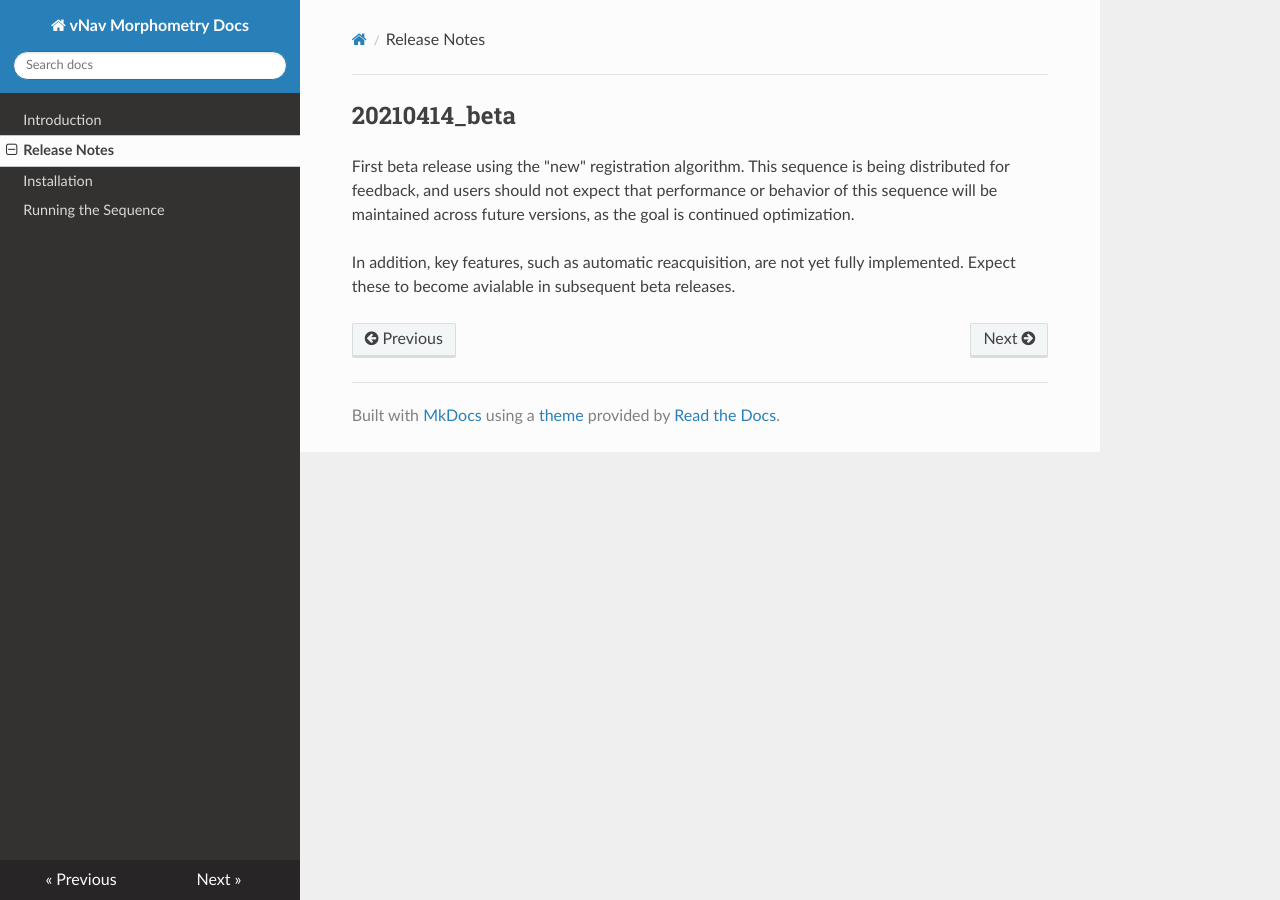
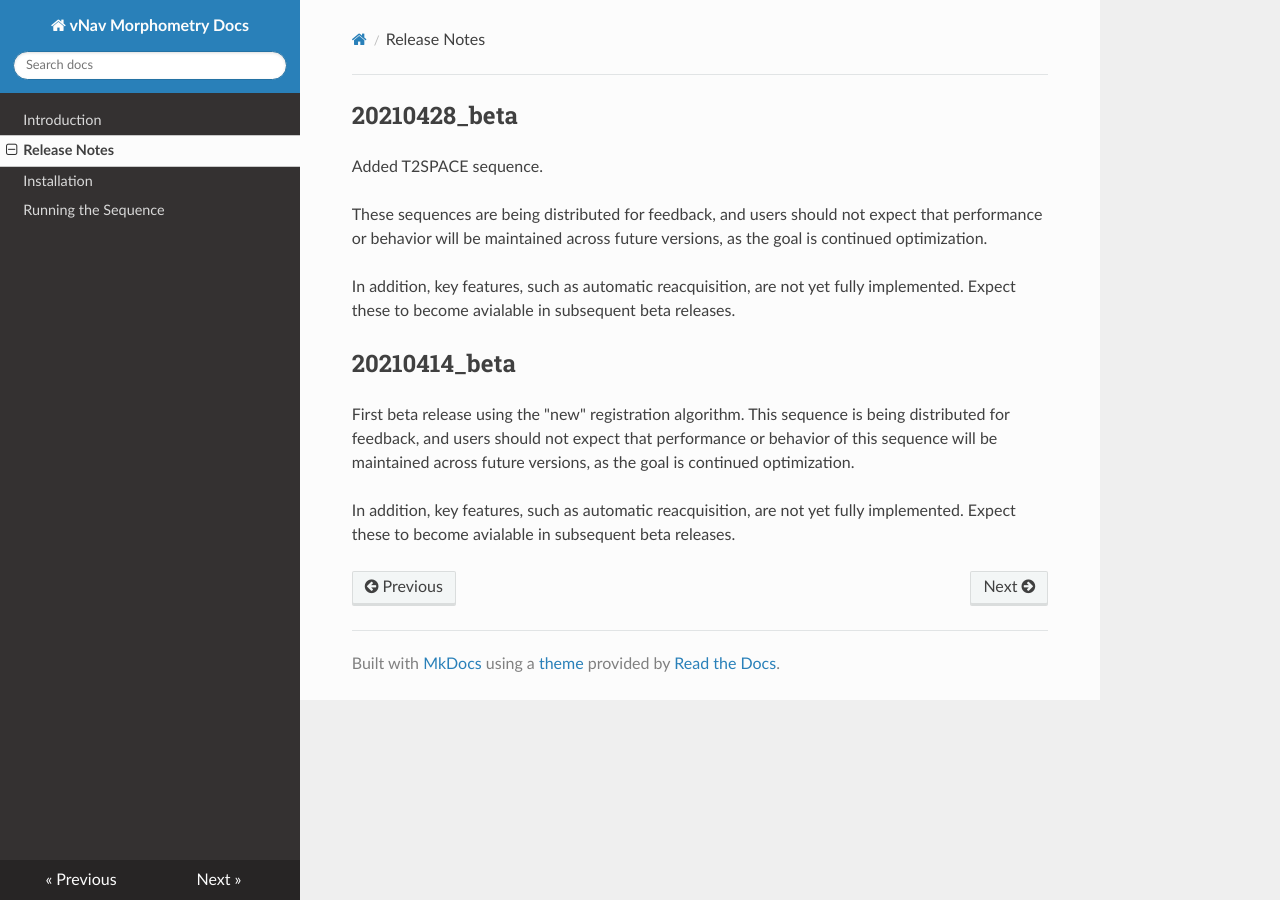
Before and after one commit to MRIMotionCorrection/vNav_Morphometry, an MkDocs documentation site: the page built from docs/release_notes.md, in a window 1280 px wide. Built offline with MkDocs 1.6.1, drawn with Linux system fonts in a browser that asks for light colours; nearby versions of some CDN libraries.

Commit message:
Updates for inclusion of T2SPACE

```diff
--- a/docs/release_notes.md
+++ b/docs/release_notes.md
@@ -1,3 +1,11 @@
+## 20210428_beta
+
+Added T2SPACE sequence.
+
+These sequences are being distributed for feedback, and users should not expect that performance or behavior will be maintained across future versions, as the goal is continued optimization.
+
+In addition, key features, such as automatic reacquisition, are not yet fully implemented. Expect these to become avialable in subsequent beta releases.
+
 ## 20210414_beta
 
 First beta release using the "new" registration algorithm. This sequence is being distributed for feedback, and users should not expect that performance or behavior of this sequence will be maintained across future versions, as the goal is continued optimization.
```
Also changed, not shown: docs/install.md (+3 -1 lines), docs/running.md (+3 -1 lines).
